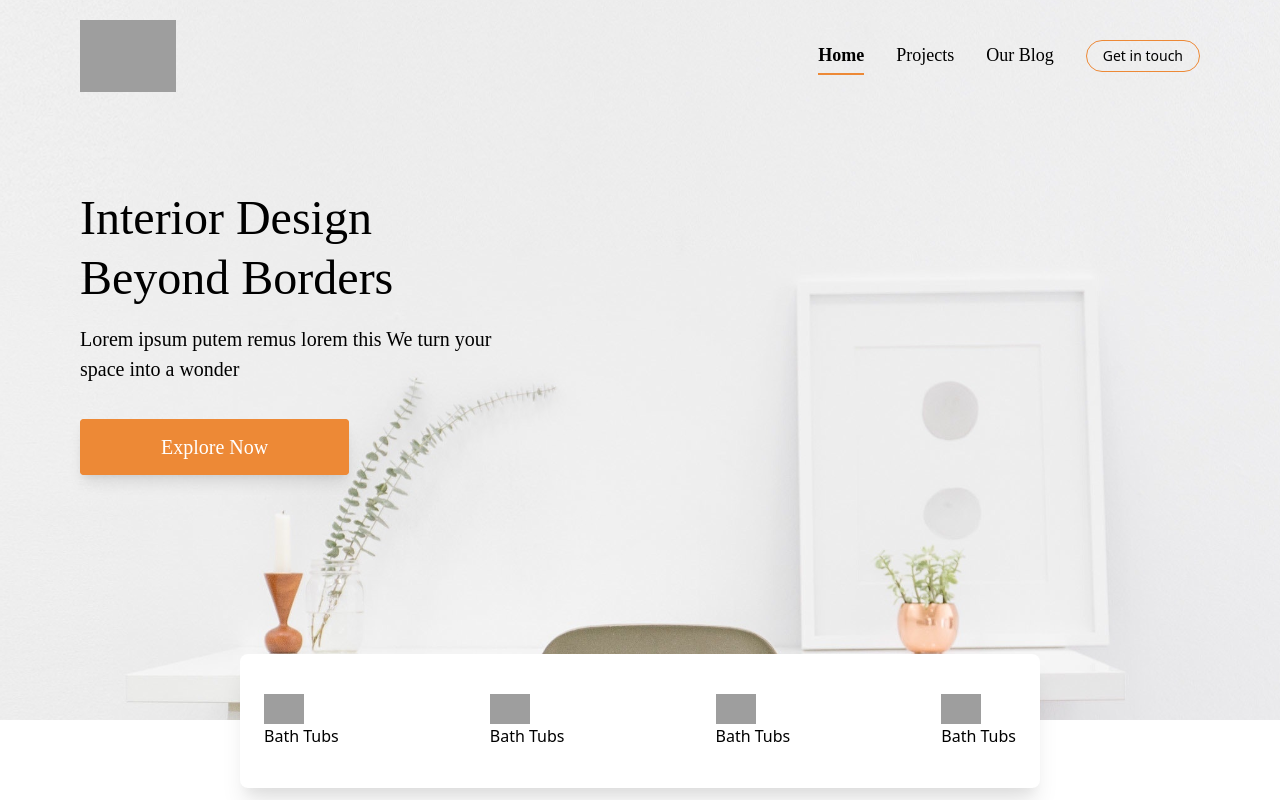
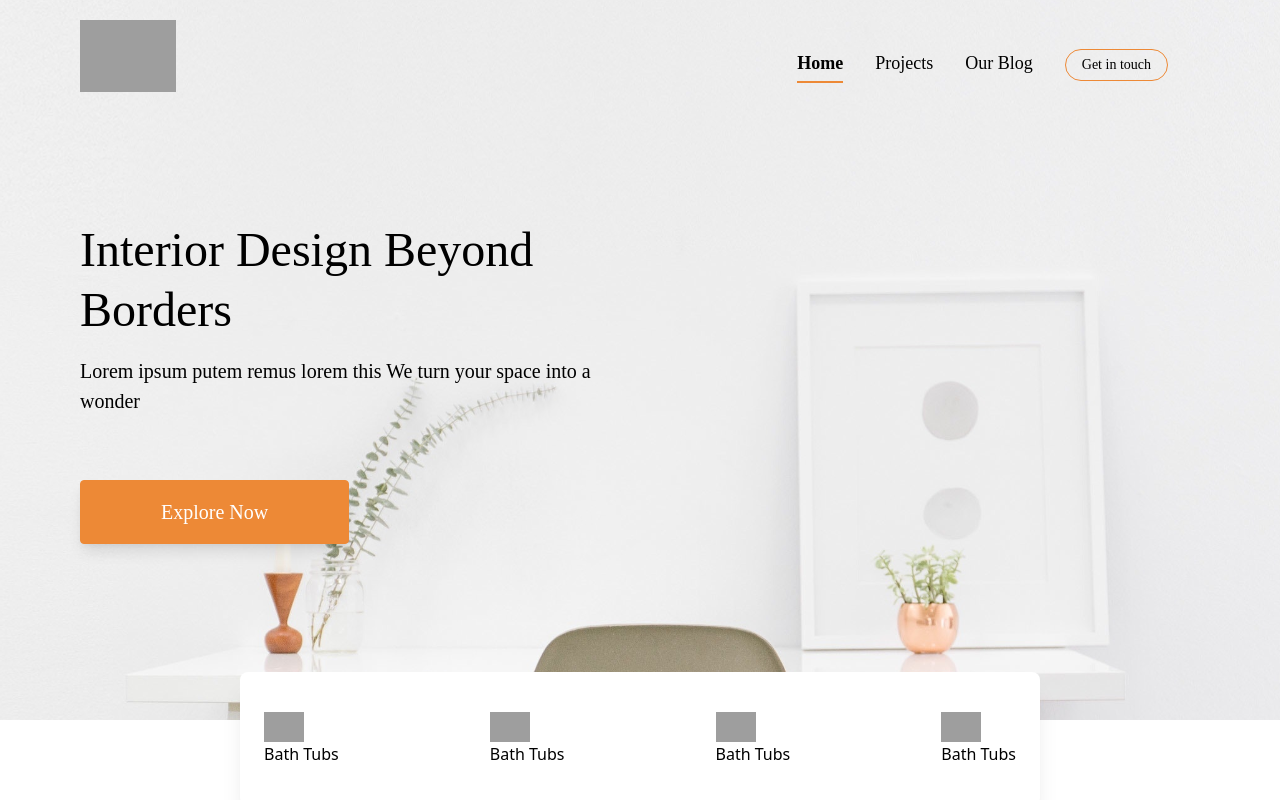
Before and after one commit to devPinheiro/cribsandspaces, a React app: page / in a window 1280 px wide. Shown: the top 800 px of the page. Built offline with nearby package versions, Linux system fonts and the light colour scheme; grey boxes are pictures that could not be loaded; the HTML template or start-up script is replaced by a standard one.

Commit message:
update landing page styling

```diff
--- a/src/client/App.js
+++ b/src/client/App.js
@@ -24,6 +24,7 @@ const Main = withRouter(({ location }) => {
     <Route path="/" exact  component={Home} />
     <Route path="/blog" exact component={Blog} />
     <Route path="/blog-post" exact component={SingleBlogPage} />
+    <Route path="/blog-post" exact component={SingleBlogPage} />
    <Footer />
    </>
   )
--- a/src/client/components/Header/index.js
+++ b/src/client/components/Header/index.js
@@ -12,7 +12,7 @@ const Navbar = () => {
     });
 
     return (
-        <nav className="flex items-center justify-between flex-wrap bg-white-500 pt-5 z-40">
+        <nav className="flex items-center justify-between flex-wrap bg-white-500 pt-5 z-40 pb-8">
 
             <div className="flex items-center flex-shrink-0 text-dark mr-6">
                 <Link to="/">
@@ -56,17 +56,19 @@ const Navbar = () => {
                     </NavLink>
 
                     <NavLink
-                        className="font-raleway block   md:text-lg lg:text-lg xl:text-lg mr-8 mt-4 lg:inline-block lg:mt-0 text-dark-200 hover:text-dark"
+                        className="font-raleway block   md:text-lg lg:text-lg xl:text-lg lg:mr-8 mt-4 lg:inline-block lg:mt-0 text-dark-200 hover:text-dark"
                         to="/blog"
                         exact
                         activeClassName="border-orange-500 font-semibold pb-1 border-b-2"
                     >
                         Our Blog
                     </NavLink>
+
+                    <div className="font-raleway block   md:text-lg lg:text-lg xl:text-lg lg:mr-8 lg:mt-4 lg:inline-block lg:mt-0 ">
+                   <a href="#" className="inline-block text-sm px-4 py-2 leading-none border rounded-full text-black border-orange-500 hover:border-transparent hover:text-white hover:bg-orange-500 mt-4 lg:mt-0">Get in touch</a>
                 </div>
-                <div>
-      <a href="#" className="inline-block text-sm px-4 py-2 leading-none border rounded-full text-black border-orange-500 hover:border-transparent hover:text-white hover:bg-orange-500 mt-4 lg:mt-0">Get in touch</a>
-    </div>
+                </div>
+
 
             </div>
         </nav>
--- a/src/client/components/Hero/index.js
+++ b/src/client/components/Hero/index.js
@@ -6,11 +6,11 @@ class Hero extends Component {
   render() {
     return (
          <div className=" hero-bg  ">
-             <div className="w-full max-w-screen-xl relative mx-auto px-6  sm:pr-20 sm:pl-20">
+             <div className="w-full max-w-screen-xl relative mx-auto px-6   md:px-20">
            <Header />
                <div className="xl:flex lg:flex block mb-4">
                     <div className="block xl:flex-1 lg:flex-1  text-dark  ">
-                        <div className="xl:pt-24 xl:mt-18 xl:pr-32  lg:pt-40 lg:mt-18 lg:pr-32 ">
+                        <div className="pt-10 xl:pt-24 xl:mt-18 xl:pr-10  lg:pt-24 lg:mt-18 lg:pr-10 ">
                             <h1 className="font-raleway leading-tight sm:text-3xl md:text-4xl lg-text-5xl xl:text-5xl text-2xl">
                             Interior Design Beyond Borders
                             </h1>
@@ -18,9 +18,9 @@ class Hero extends Component {
                             Lorem ipsum putem remus lorem this
 We turn your space into a wonder
                             </h6>
-                            <div className=" m-auto text-center xl:text-left lg:text-left mb-8 ">
+                            <div className="flex text-center xl:text-left lg:text-left mb-8 ">
                                 <Link
-                                    to="/books"
+                                    to="/projects"
                                     className="font-raleway text-sm md:text-base lg:text-xl xl:text-xl px-4 py-2 pt-3 pb-3  xl:pt-4 xl:pb-4 lg:pt-4 lg:pb-4 pr-10 pl-10 xl:pr-20 xl:pl-20 lg:pr-16 lg:pl-16 md:pr-10 md:pl-10 border-500 rounded text-white border border-orange-500 bg-orange-500 mt-4 shadow-lg"
                                 >
                                     Explore Now
@@ -34,14 +34,8 @@ We turn your space into a wonder
                 </div>
 
             {/* hero tab  */}
-                <div className="relative block lg:flex -mb-4  w-md mx-auto md:mr-28 md:ml-28 lg:mr-32 lg:ml-32  xl:mr-40 xl:ml-40 mt-40  pt-10 pb-10 p-6 bg-white rounded-lg shadow-xl">
-
-                <div
-            className="w-full flex flex-col items-center
-        lg:flex-row lg:h-80 lg:justify-between"
-        >
-
-
+            <div className="relative hidden md:show block lg:flex lg:mt-24 -mb-4  w-md mx-auto md:mr-28 md:ml-28 lg:mr-32 lg:ml-32  xl:mr-40 xl:ml-40  pt-10 pb-10 p-6 bg-white rounded-lg shadow-xl">
+                <div className="w-full flex flex-col items-center lg:flex-row lg:h-80 lg:justify-between">
                      <div className="block ">
                                 <img className="w-10" src="https://res.cloudinary.com/appnet/image/upload/v1571058998/cns/bathtub.png" />
                                 <h4>Bath Tubs</h4>
@@ -59,14 +53,9 @@ We turn your space into a wonder
                                 <h4>Bath Tubs</h4>
                             </div>
                         </div>
-
-                </div>
-
-
-
                     </div>
                 </div>
-
+         </div>
     )
   }
 }
--- a/src/client/pages/Home/index.js
+++ b/src/client/pages/Home/index.js
@@ -10,7 +10,7 @@ export default class Home extends Component {
 
         {/* Projects slides */}
       <div className= "w-full mt-40 max-w-screen-xl mx-auto px-6  sm:pr-20 sm:pl-20">
-        <h1 className="font-raleway pb-4 leading-tight sm:text-3xl md:text-4xl lg-text-5xl xl:text-5xl text-2xl">Projects we love</h1>
+        <h1 className="font-raleway pb-4 leading-tight sm:text-3xl md:text-4xl lg-text-5xl xl:text-5xl text-2xl">Projects we love </h1>
            <div className="border-orange-500 border-l-2 pl-5 pt-5 pb-5 ">
               <p>we are always adventurous and that drive us to build cool product</p>
               <p>We derive joy in making your space your space truly.</p>
```
Lines whose indentation alone changed are shown as unchanged.
